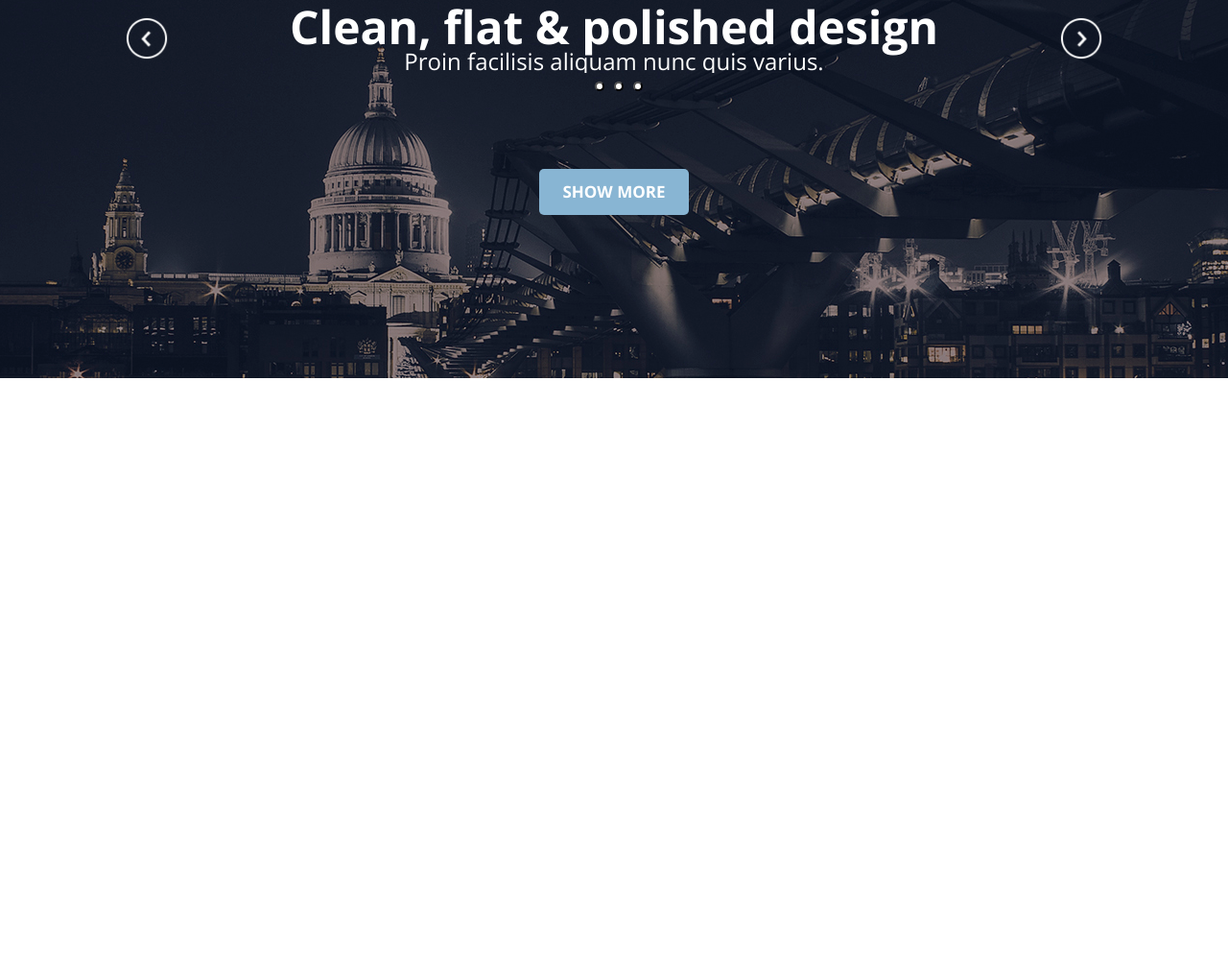
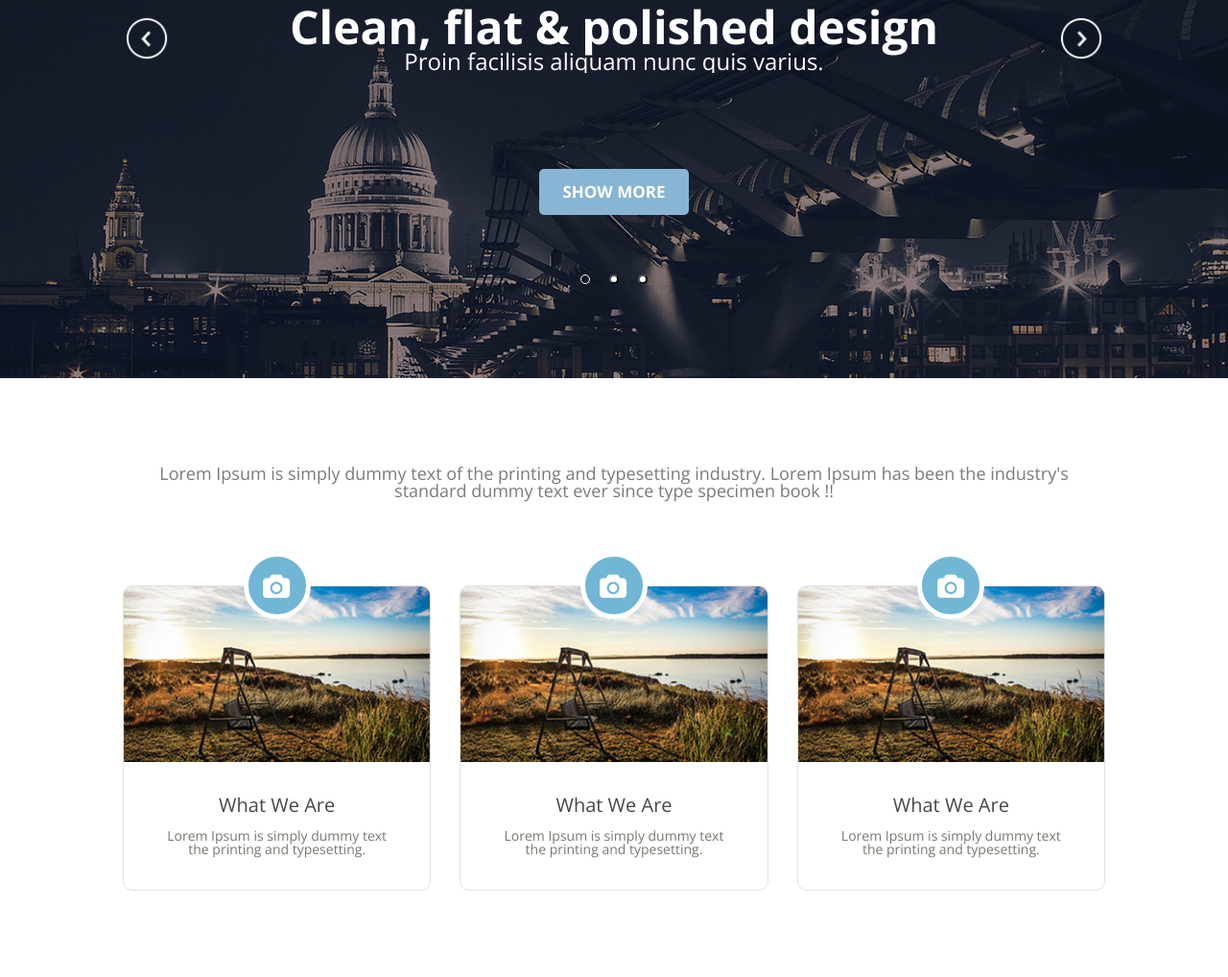
Before and after one commit to ELegek/Com-Rent, a website: page app/index.html in a window 1280 px wide. Shown: the part 166-1184 px from the top of the page at 96% size. Before the commit the page ends 800 px from the top, so only its background shows below. Drawn offline with nearby package versions, Linux system fonts and the light colour scheme.

Commit message:
Закончил второй блок

```diff
--- a/app/index.html
+++ b/app/index.html
@@ -1,13 +1,16 @@
 <!DOCTYPE html>
 <html lang="en">
+
 <head>
   <meta charset="UTF-8">
   <meta name="viewport" content="width=device-width, initial-scale=1.0">
   <meta http-equiv="X-UA-Compatible" content="ie=edge">
   <title>Webworld</title>
-  <link href="https://fonts.googleapis.com/css2?family=Open+Sans:wght@300;400;700&family=Pacifico&display=swap" rel="stylesheet">
+  <link href="https://fonts.googleapis.com/css2?family=Open+Sans:wght@300;400;700&family=Pacifico&display=swap"
+    rel="stylesheet">
   <link rel="stylesheet" href="css/style.min.css">
 </head>
+
 <body>
 
   <!-- =====================    MENU   ============================= -->
@@ -36,7 +39,7 @@
   </section>
   <!-- =====================    MENU   ============================= -->
 
-
+  <!-- =====================    HEADER   ============================= -->
   <header class="header">
     <div class="container">
       <div class="header__inner">
@@ -61,6 +64,56 @@
       </div>
     </div>
   </header>
+  <!-- =====================    HEADER    ============================= -->
+
+  <!-- =====================    PREVIOUS    ============================= -->
+  <section class="previous">
+    <div class="container">
+      <div class="previous__text">
+        <p>Lorem Ipsum is simply dummy text of the printing and typesetting industry. Lorem Ipsum has been the
+          industry's standard dummy text ever since type specimen book !!</p>
+      </div>
+      <div class="previous__card">
+        <div class="previous__item">
+          <div class="previous__inner">
+            <div class="previous__img"><img src="img/img1.jpg" alt=""></div>
+
+            <div class="previous__context">
+              <div class="previous__title">What We Are</div>
+              <div class="previous__subtitle">Lorem Ipsum is simply dummy text
+                the printing and typesetting.</div>
+            </div>
+          </div>
+          <div class="previous__icon"><img src="img/previous1.png" alt=""></div>
+        </div>
+        <div class="previous__item">
+          <div class="previous__inner">
+            <div class="previous__img"><img src="img/img1.jpg" alt=""></div>
+
+            <div class="previous__context">
+              <div class="previous__title">What We Are</div>
+              <div class="previous__subtitle">Lorem Ipsum is simply dummy text
+                the printing and typesetting.</div>
+            </div>
+          </div>
+          <div class="previous__icon"><img src="img/previous1.png" alt=""></div>
+        </div>
+        <div class="previous__item">
+          <div class="previous__inner">
+            <div class="previous__img"><img src="img/img1.jpg" alt=""></div>
+
+            <div class="previous__context">
+              <div class="previous__title">What We Are</div>
+              <div class="previous__subtitle">Lorem Ipsum is simply dummy text
+                the printing and typesetting.</div>
+            </div>
+          </div>
+          <div class="previous__icon"><img src="img/previous1.png" alt=""></div>
+        </div>
+      </div>
+    </div>
+  </section>
+  <!-- =====================    PREVIOUS    ============================= -->
 
 
 
@@ -72,4 +125,5 @@
   <script src="js/main.js"></script>
 
 </body>
+
 </html>
--- a/app/scss/bloks/header.scss
+++ b/app/scss/bloks/header.scss
@@ -42,11 +42,14 @@
         background: none;
         width: 50px;
         height: 50px;
+        outline: none;
+        cursor: pointer;
     }
 
     .slick-prev {
         left: 0;
         background: url(../../img/arrows-prev.png) 0 0 / 100% no-repeat;
+
 
     }
     .slick-next {
@@ -58,21 +61,17 @@
         display: flex;
         align-items: center;
         justify-content: center;
-        // border: none;
-        // background: none;
-        // font-size: 0;
-        // position: absolute;
-        // bottom: -225px;
-        // left: 0;
-        // right: 0;
-        // padding: 0;
+        position: absolute;
+        bottom: -220px;
+        left: 0;
+        right: 0;
+        z-index: 3;
+
         li {
-            // margin: 0 10px;
+
             list-style: none;
             margin: 0 10px;
             padding: 0;
-            height: 0px;
-            width: 0;
         }
         button {
             font-size: 0;
@@ -80,15 +79,15 @@
             height: 10px;
             background-color: #fff;
             border-radius: 50%;
-            // font-size: 0;
-            // width: 10px;
-            // height: 10px;
-            // background-color: #fff;
-            // border-radius: 100%;
+            outline: none;
+            cursor: pointer;
+            transition: all .2s linear;
         }
     }
 
 }
 .header__slider .slick-dots li.slick-active button {
+    background-color: transparent;
+    border: 1px solid #fff;
 
 }
--- /dev/null
+++ b/app/scss/bloks/previous.scss
@@ -0,0 +1,69 @@
+.previous {
+    padding: 90px 0;
+    &__text {
+        font-size: 18px;
+        color: #7b7b7b;
+        text-align: center;
+
+        margin-bottom: 90px;
+    }
+    &__card {
+        display: flex;
+        justify-content: space-between;
+        margin: 0 -15px;
+    }
+    &__item {
+        width: 33.3333%;
+        padding: 0 15px;
+
+        position: relative;
+
+    }
+    &__inner {
+
+        border: 1px solid #e1e1e1;
+        border-radius: 10px;
+        overflow: hidden;
+    }
+    &__img {
+
+        img {
+            display: block;
+            max-width: 100%;
+            height: auto;
+        }
+    }
+    &__icon {
+        position: absolute;
+        top: -35px;
+        left: 50%;
+        margin-left: -35px;
+        background-color: #71b6d5;
+        width: 70px;
+        height: 70px;
+        display: flex;
+        justify-content: center;
+        align-items: center;
+        border:5px solid #fff;
+        border-radius: 50%;
+        z-index: 3;
+        img {
+            margin: 0 auto;
+        }
+    }
+    &__context {
+        padding: 35px;
+    }
+    &__title {
+        color: #484848;
+        font-size: 20px;
+        font-weight: 500;
+        text-align: center;
+        margin-bottom: 15px;
+    }
+    &__subtitle {
+        font-size: 14px;
+        color: #7c7770;
+        text-align: center;
+    }
+}
--- a/app/scss/style.scss
+++ b/app/scss/style.scss
@@ -8,6 +8,7 @@
 // =========== Bloks =============
 @import "bloks/header";
 @import "bloks/menu";
+@import "bloks/previous";
 // =========== Bloks =============
 
 
```
Also changed, not shown: app/css/bloks/header.min.css, app/css/bloks/previous.min.css (added), app/css/style.min.css, app/img/Ellipse.png (added), app/img/img1.jpg (added), app/img/previous1.png (added). Lines whose indentation alone changed are shown as unchanged.
